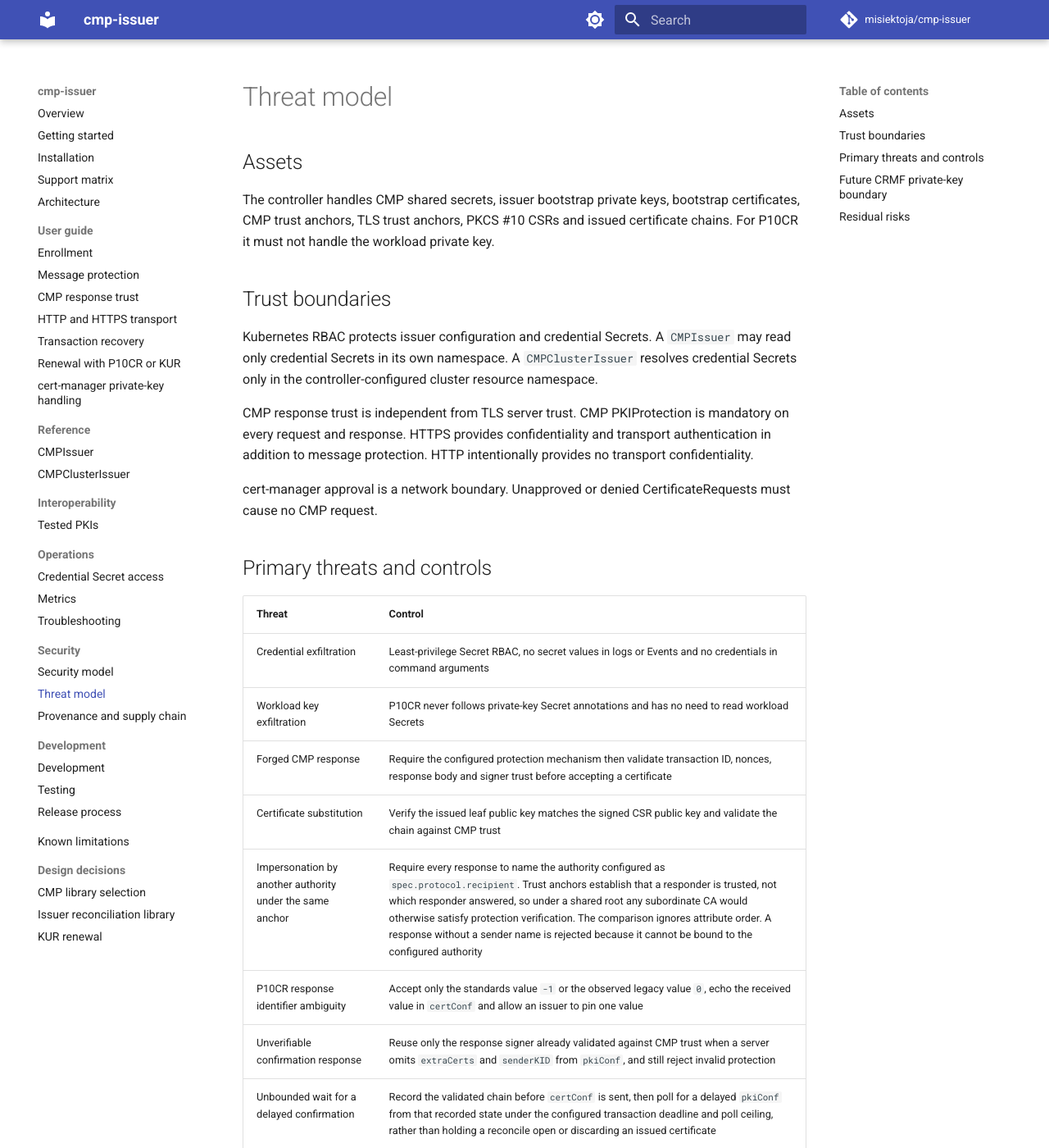
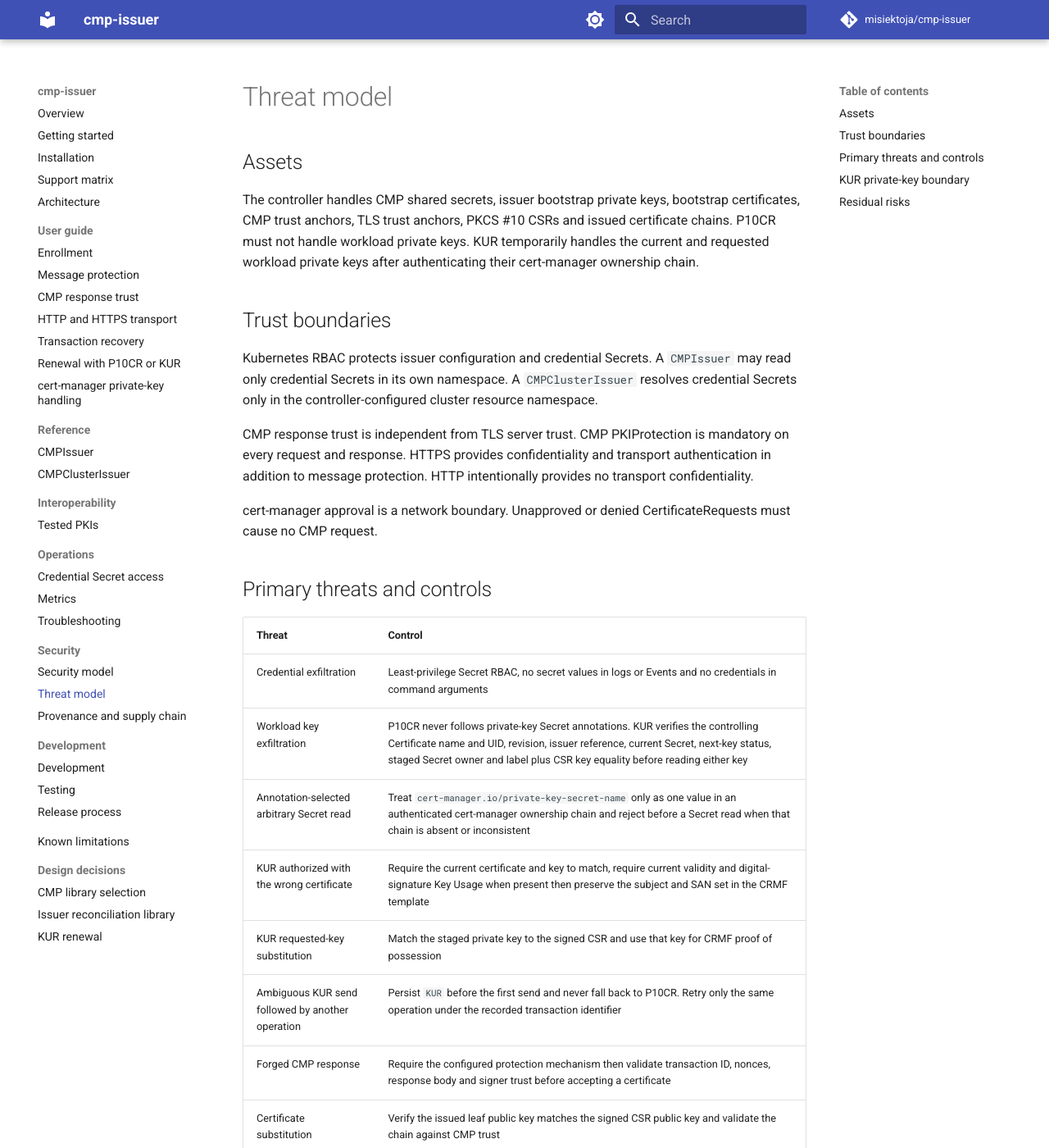
Before and after one commit to misiektoja/cmp-issuer, an MkDocs documentation site: the page built from docs/security/threat-model.md, in a window 1280 px wide and 1400 px high. Shown: the whole window at 82% size. Built offline with MkDocs 1.6.1 and Material for MkDocs 9.7.7, drawn with Linux system fonts in a browser that asks for light colours; comment, search, counter and statistics services are not loaded; some of the changed text lies outside the part shown.

Commit message:
docs(security): analyze KUR key threats
Signed-off-by: misiektoja <misiektoja-github@rm-rf.ninja>

```diff
--- a/docs/security/threat-model.md
+++ b/docs/security/threat-model.md
@@ -2,7 +2,7 @@
 
 ## Assets
 
-The controller handles CMP shared secrets, issuer bootstrap private keys, bootstrap certificates, CMP trust anchors, TLS trust anchors, PKCS #10 CSRs and issued certificate chains. For P10CR it must not handle the workload private key.
+The controller handles CMP shared secrets, issuer bootstrap private keys, bootstrap certificates, CMP trust anchors, TLS trust anchors, PKCS #10 CSRs and issued certificate chains. P10CR must not handle workload private keys. KUR temporarily handles the current and requested workload private keys after authenticating their cert-manager ownership chain.
 
 ## Trust boundaries
 
@@ -17,7 +17,11 @@ cert-manager approval is a network boundary. Unapproved or denied CertificateReq
 | Threat | Control |
 | --- | --- |
 | Credential exfiltration | Least-privilege Secret RBAC, no secret values in logs or Events and no credentials in command arguments |
-| Workload key exfiltration | P10CR never follows private-key Secret annotations and has no need to read workload Secrets |
+| Workload key exfiltration | P10CR never follows private-key Secret annotations. KUR verifies the controlling Certificate name and UID, revision, issuer reference, current Secret, next-key status, staged Secret owner and label plus CSR key equality before reading either key |
+| Annotation-selected arbitrary Secret read | Treat `cert-manager.io/private-key-secret-name` only as one value in an authenticated cert-manager ownership chain and reject before a Secret read when that chain is absent or inconsistent |
+| KUR authorized with the wrong certificate | Require the current certificate and key to match, require current validity and digital-signature Key Usage when present then preserve the subject and SAN set in the CRMF template |
+| KUR requested-key substitution | Match the staged private key to the signed CSR and use that key for CRMF proof of possession |
+| Ambiguous KUR send followed by another operation | Persist `KUR` before the first send and never fall back to P10CR. Retry only the same operation under the recorded transaction identifier |
 | Forged CMP response | Require the configured protection mechanism then validate transaction ID, nonces, response body and signer trust before accepting a certificate |
 | Certificate substitution | Verify the issued leaf public key matches the signed CSR public key and validate the chain against CMP trust |
 | Impersonation by another authority under the same anchor | Require every response to name the authority configured as `spec.protocol.recipient`. Trust anchors establish that a responder is trusted, not which responder answered, so under a shared root any subordinate CA would otherwise satisfy protection verification. The comparison ignores attribute order. A response without a sender name is rejected because it cannot be bound to the configured authority |
@@ -28,13 +32,17 @@ cert-manager approval is a network boundary. Unapproved or denied CertificateReq
 | Resource exhaustion | Bound response size, timeouts, polling, transaction duration and request concurrency |
 | Duplicate enrollment after a restart | Record the transaction identifier plus issuer and credential configuration identity in a `CMPTransaction` before the first message is sent, resume only that bound transaction on the next reconcile and return the recorded chain when the certificate was already issued |
 | Ambiguous timeout on an unanswered enrollment | Pin the transaction identifier before the message reaches the network and retry under it. Both tested servers refuse the repeat under an authenticated error, Nokia NCM 26.7 with `transactionIdInUse` and EJBCA CE 9.3.7 with `badRequest`, and neither issues a second certificate. The request fails permanently and cert-manager enrolls again under a new transaction identifier |
-| Credential rotation mid-transaction | Record credential Secret versions before the first message and stop an unfinished transaction before more CMP traffic when any version changes |
+| Credential or KUR workload key rotation mid-transaction | Record each Secret UID and resourceVersion before the first message and stop an unfinished transaction before more CMP traffic when any identity changes |
 | Cross-namespace Secret reference | Secret references contain names and keys only. Namespace selection is fixed by issuer scope |
 | Malformed ASN.1 | Fail closed, fuzz parsers and keep the parser behind project-owned interfaces |
 
-## Future CRMF private-key boundary
+## KUR private-key boundary
 
-IR and true KUR require workload private-key access for CRMF proof of possession. A future design must validate the owning Certificate, revision, issuer reference, expected Secret state, owner references, labels, CSR signature and public-key equality before reading only `tls.key`. The annotation `cert-manager.io/private-key-secret-name` is never sufficient authorization by itself.
+The existing certificate key protects KUR while the requested key proves possession. With `rotationPolicy: Always` these are distinct Secrets. With `Never` they can contain the same private key. The annotation `cert-manager.io/private-key-secret-name` is never sufficient authorization by itself.
+
+The manager has cluster-wide `get` permission for cert-manager Certificates because it must resolve the controlling owner. It has no list, watch or mutation permission for Certificates. Secret access remains bound per namespace through RoleBindings. A cluster issuer needs that binding in each workload namespace that selects KUR.
+
+IR also requires CRMF proof of possession but remains planned. It must reuse or strengthen this boundary rather than adding an annotation-only path.
 
 ## Residual risks
 
```
